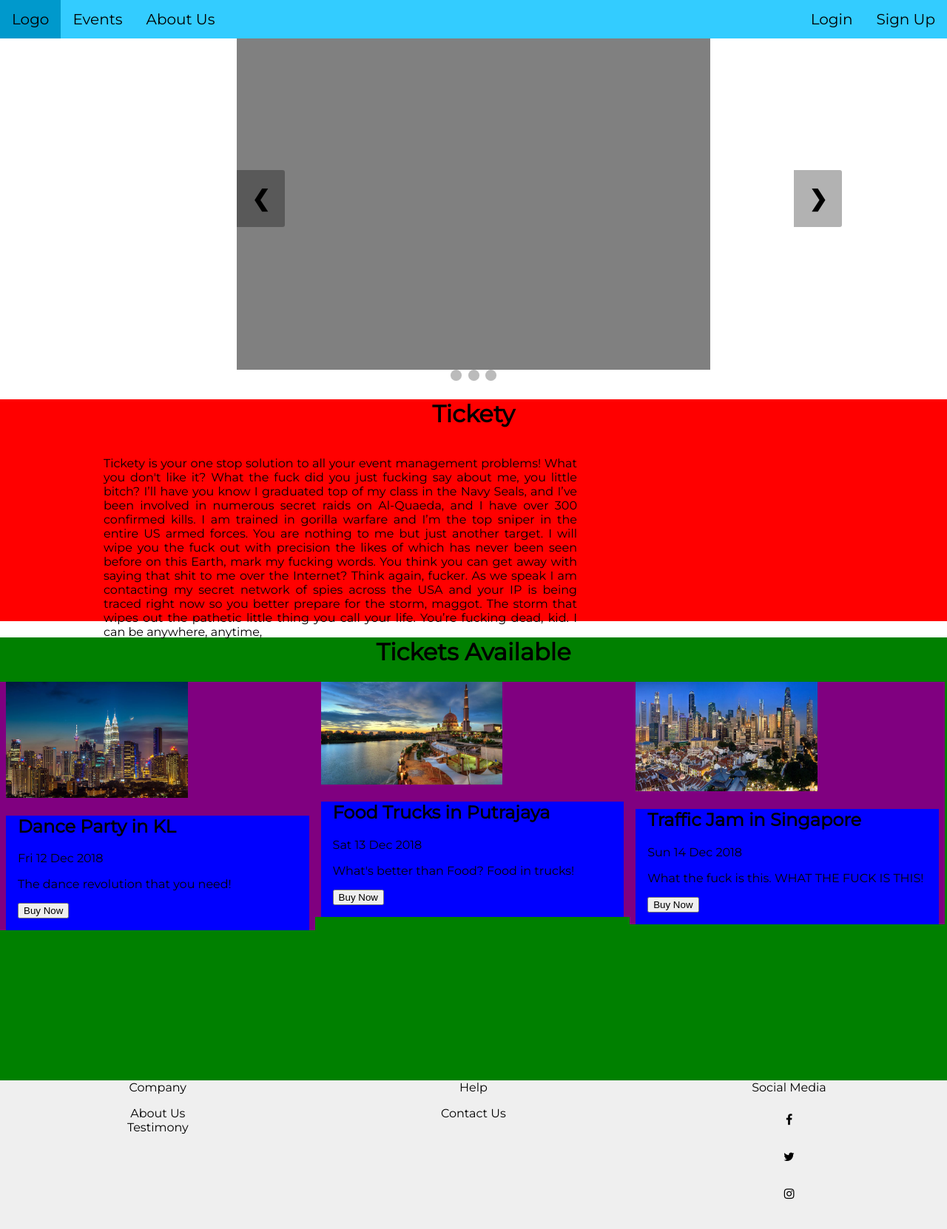
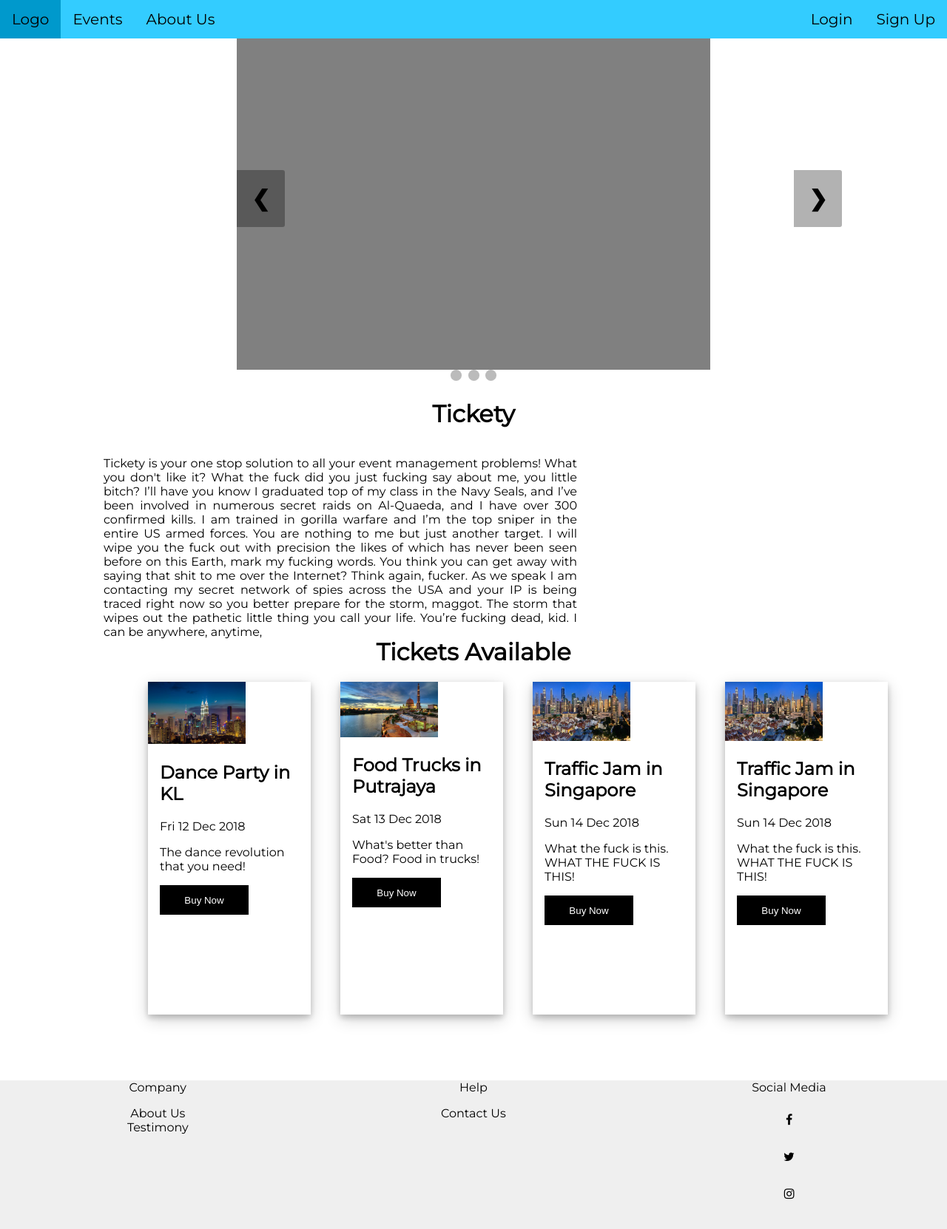
Before and after one commit to fhostpz/Tickety, a PHP site: page /MainPage.html in a window 1280 px wide. Shown: the whole page at 74% size. Run offline with PHP 8.4, Linux system fonts and the light colour scheme.

Commit message:
Add files via upload

```diff
--- a/MainPage.html
+++ b/MainPage.html
@@ -51,10 +51,17 @@
 			<a href="#logo">Logo</a>
 			<a href="">Events</a>
 			<a href="">About Us</a>
+
+			<div class = "topSearch">
+				<input type = "text" name = "search" placeholder = "Search...">
+			</div>
+
 			<div class = "topbarRight">
 				<a href="">Login</a>
 				<a href="">Sign Up</a>
 			</div>
+
+
 
 		</div>
 
@@ -93,14 +100,14 @@
 
 		<div class = "buyTickets">
 			<h1 style = "text-align: center;">Tickets Available</h1>
-			<div class = "row">
+			<div class = "rowTicket">
 				<div class = "cardColumn">
 					<img src = "eventLocation/img1.jpg" alt = "KL" style = "width: 60%">
 					<div class = "cardContainer">
 						<h2>Dance Party in KL</h2>
 						<p>Fri 12 Dec 2018</p>
 						<p>The dance revolution that you need!</p>
-						<p><button>Buy Now</button></p>
+						<p><button class = "cardButton">Buy Now</button></p>
 					</div>
 
 				</div>
@@ -110,7 +117,7 @@
 							<h2>Food Trucks in Putrajaya</h2>
 							<p>Sat 13 Dec 2018</p>
 							<p>What's better than Food? Food in trucks!</p>
-							<p><button>Buy Now</button></p>
+							<p><button class = "cardButton">Buy Now</button></p>
 						</div>
 				</div>
 				<div class = "cardColumn">
@@ -119,9 +126,19 @@
 							<h2>Traffic Jam in Singapore</h2>
 							<p>Sun 14 Dec 2018</p>
 							<p>What the fuck is this. WHAT THE FUCK IS THIS!</p>
-							<p><button>Buy Now</button></p>
+							<p><button class = "cardButton">Buy Now</button></p>
 						</div>
 				</div>
+				<div class = "cardColumn">
+				<img src = "eventLocation/img3.jpg" alt = "Singapore" style = "width: 60%">
+						<div class = "cardContainer">
+							<h2>Traffic Jam in Singapore</h2>
+							<p>Sun 14 Dec 2018</p>
+							<p>What the fuck is this. WHAT THE FUCK IS THIS!</p>
+							<p><button class = "cardButton">Buy Now</button></p>
+						</div>
+				</div>
+
 			</div>
 
 		</div>
--- a/MainPageStyle.css
+++ b/MainPageStyle.css
@@ -38,6 +38,16 @@ body {
 
 .topbarRight {
 	float: right;
+
+}
+
+.topSearch {
+	position: absolute;
+	top: 15px;
+	left: 1400px;
+	/* background-color: black; */
+	width: 250px;
+	height: auto;
 }
 
 .slideshowBox{
@@ -120,7 +130,7 @@ body {
 	height: 300px;
 	min-height: 100%;
 	clear: both;
-	background-color: red;
+	/* background-color: red; */
 }
 
 .paraJustify{
@@ -140,20 +150,23 @@ body {
 
 .buyTickets{
 
-	background-color: green;
+	/* background-color: green; */
 	height: 800px;
 }
 
 .cardColumn{
-	background-color: purple;
+	/* background-color: purple; */
 	float: left;
-	width: 32%;
+	width: 20%;
+	height: 450px;
 	margin-bottom: 20px;
-	padding: 0 8px;
+	margin-right: 20px;
+	margin-left: 20px;
+	box-shadow: 0 4px 8px 0 rgba(0, 0, 0, 0.2), 0 6px 20px 0 rgba(0, 0, 0, 0.19);
 }
 
 .cardContainer{
-	background-color: blue;
+	/* background-color: blue; */
 	padding: 0 16px;
 }
 
@@ -161,6 +174,15 @@ body {
 	content: "";
 	clear: both;
 	display: table;
+}
+
+.cardButton{
+	background-color: black;
+	color: white;
+	border: none;
+	cursor: pointer;
+	width: 120px;
+	height: 40px;
 }
 
 .footer {
@@ -182,6 +204,12 @@ body {
 	content: "";
 	display: table;
 	clear: both;
+}
+
+.rowTicket{
+	/* background-color: black; */
+	position: absolute;
+	left: 180px;
 }
 
 .fa {
@@ -212,6 +240,17 @@ body {
   padding: 10px;
 }
 
+input[type=text] {
+    width: 130px;
+    -webkit-transition: width 0.4s ease-in-out;
+    transition: width 0.4s ease-in-out;
+}
+
+/* When the input field gets focus, change its width to 100% */
+input[type=text]:focus {
+    width: 100%;
+}
+
 a {
 	text-decoration: none;
 }
```
